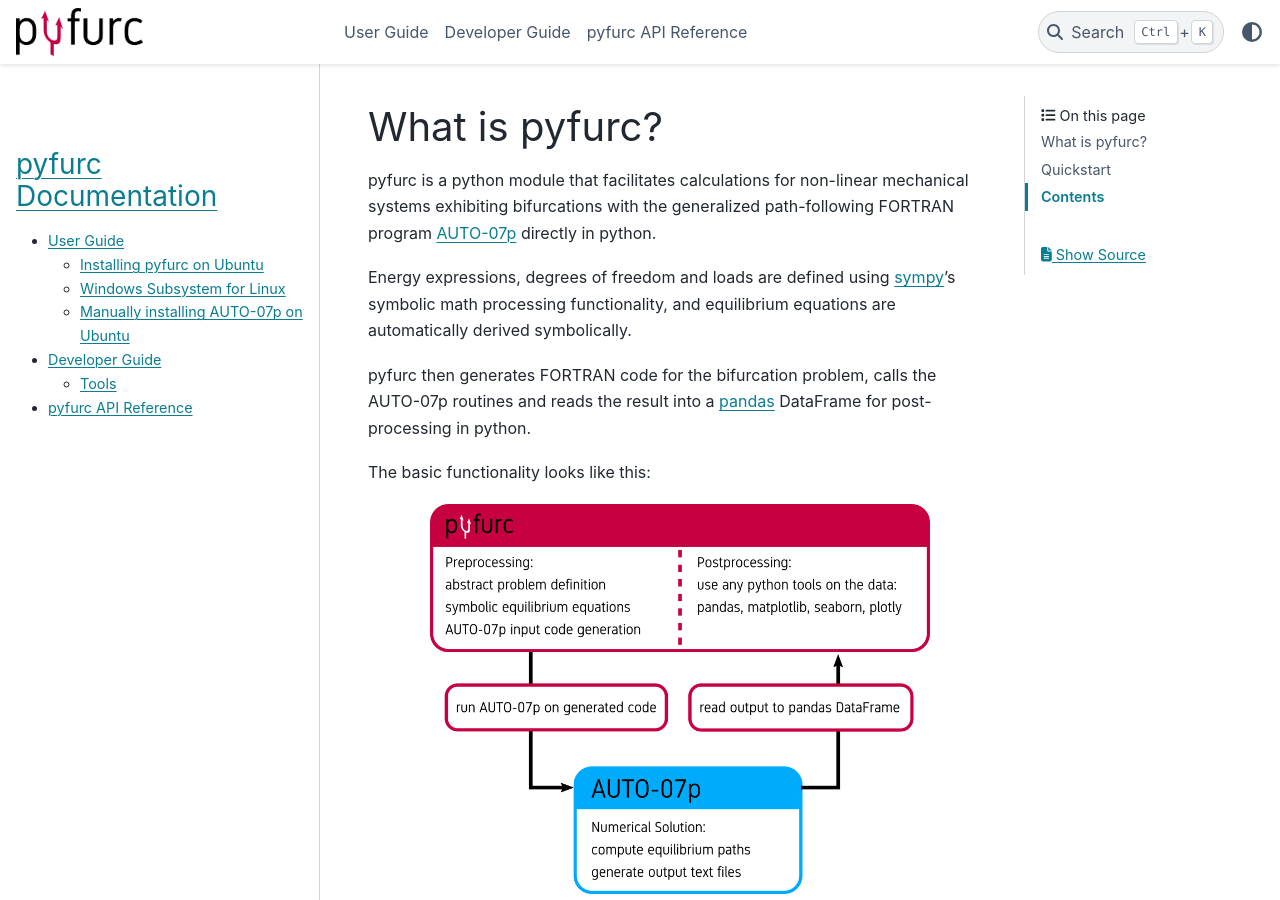
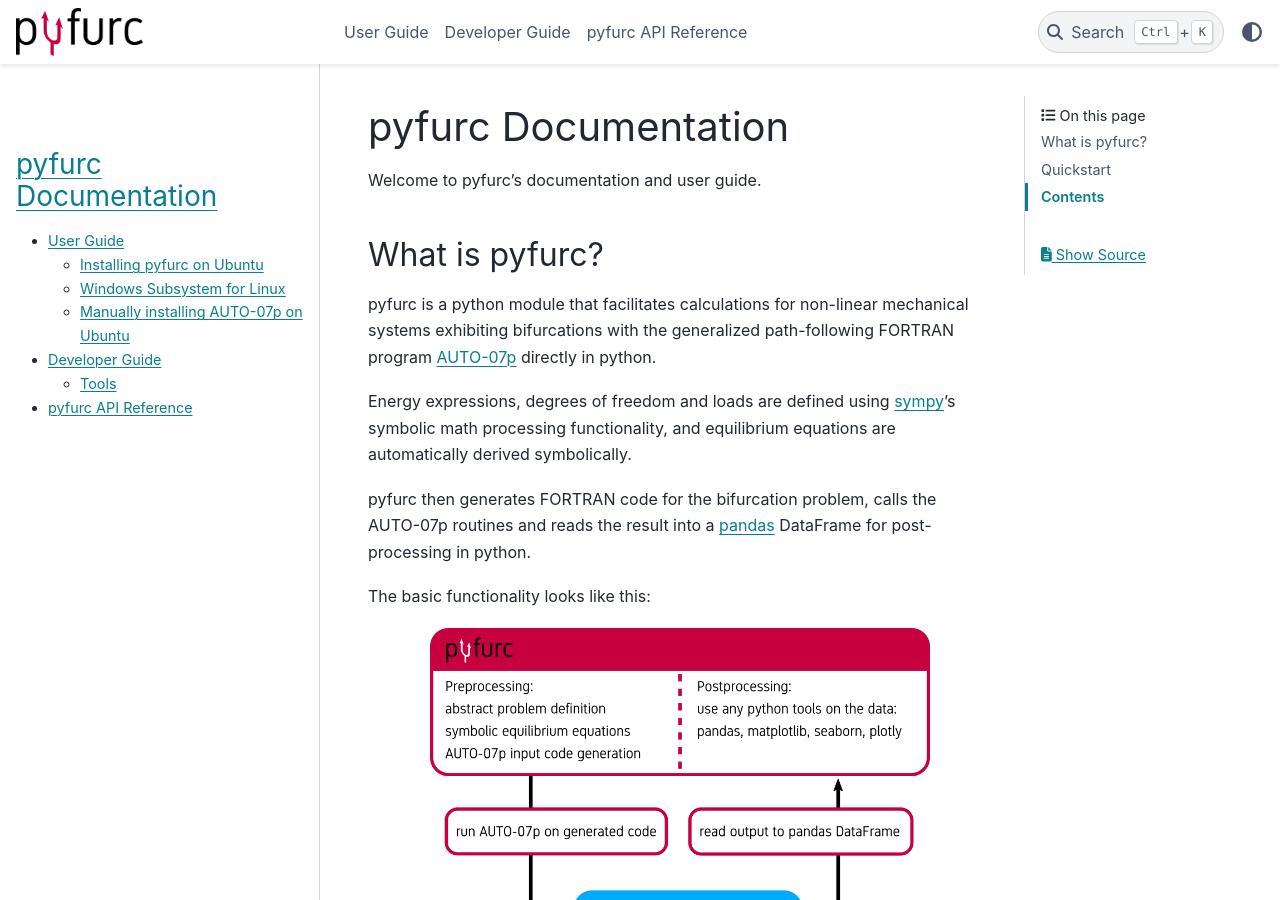
Before and after one commit to klunkean/pyfurc, a Sphinx documentation site: the page built from doc/source/index.rst, in a window 1280 px wide and 900 px high. Built offline with Sphinx 7.4.7 and the PyData theme 0.15.4, drawn with Linux system fonts in a browser that asks for light colours.

Commit message:
change first section title

```diff
--- a/doc/source/index.rst
+++ b/doc/source/index.rst
@@ -1,5 +1,9 @@
+pyfurc Documentation
+====================
+Welcome to pyfurc's documentation and user guide.
+
 What is pyfurc?
-===============
++++++++++++++++
 pyfurc is a python module that facilitates calculations for non-linear
 mechanical systems exhibiting bifurcations with the generalized
 path-following FORTRAN program `AUTO-07p <http://indy.cs.concordia.ca/auto/>`_
@@ -50,7 +54,7 @@ To get started, check out the Quickstart section below or check the
 in-depth guides in the :ref:`Table of Contents <contents>`.
 
 Quickstart
-==========
+++++++++++
 Prerequisites:
 
 * Running Linux distribution
```
Also changed, not shown: other parts of doc/source/index.rst (+3 -2 lines).
